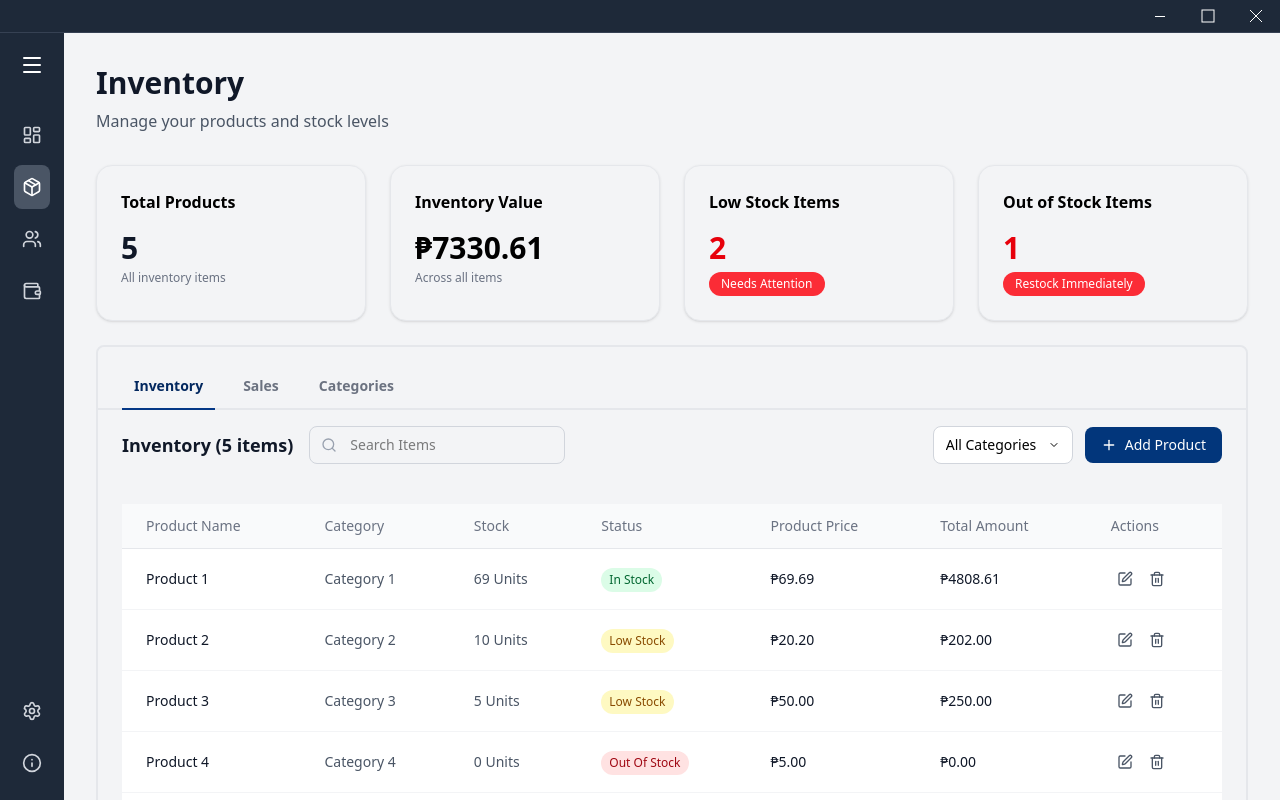
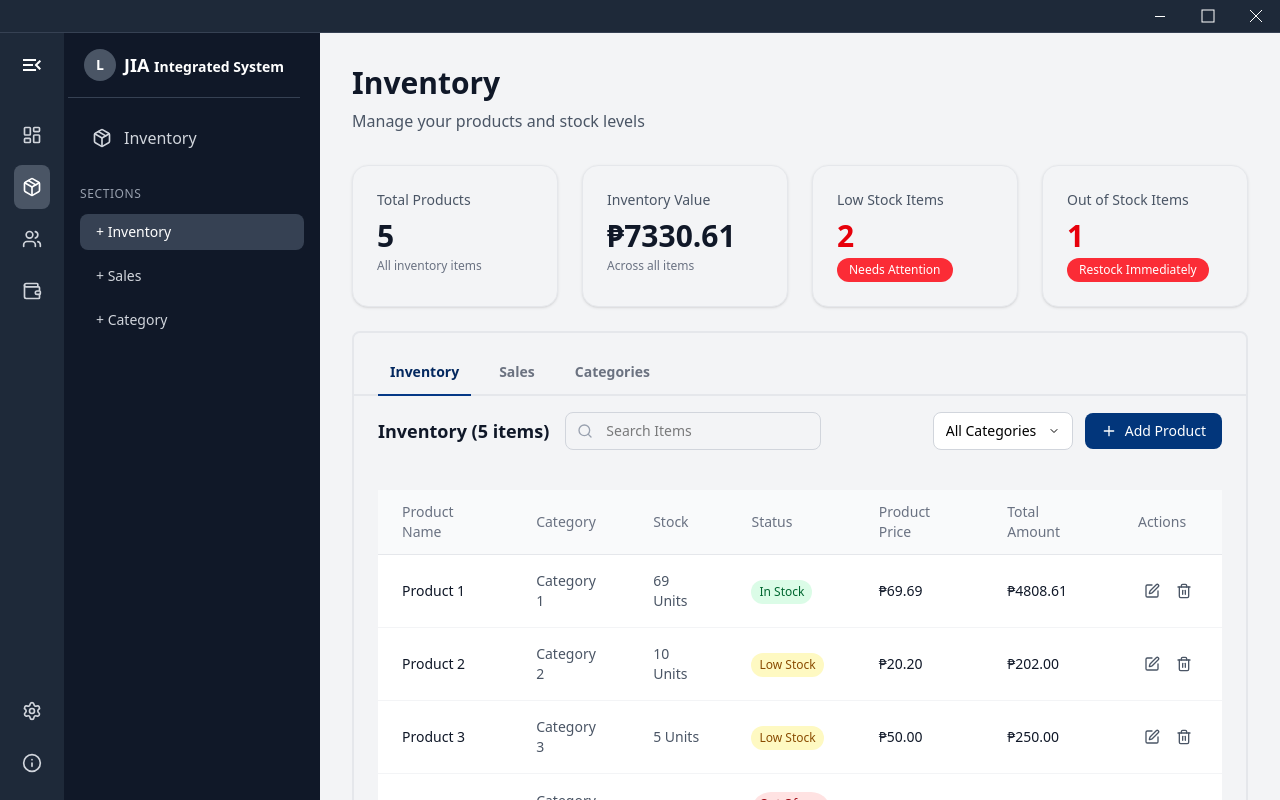
Before and after one commit to 6reenhorn/JIA-Integrated-Management-System, a React (Vite) app: page / in a window 1280 px wide. Both pictures are taken after a click on the button 32 px from the left and 187 px from the top of the page. Built offline with nearby package versions, Linux system fonts and the light colour scheme.

Commit message:
Working Sidebar in Inventory

```diff
--- a/client/src/components/inventory/Elements of Inventory/InventoryStats.tsx
+++ b/client/src/components/inventory/Elements of Inventory/InventoryStats.tsx
@@ -8,48 +8,36 @@ interface InventoryStatsProps {
 const InventoryStats: React.FC<InventoryStatsProps> = ({ stats }) => {
   return (
     <div className="grid grid-cols-1 md:grid-cols-4 gap-6">
-      {/* Total Items */}
+      {/* Total Products */}
       <div className="bg-gray-100 rounded-2xl p-6 shadow-sm border border-gray-200">
-        <div className="flex items-center justify-between mb-4">
-          <h3 className="text-medium font-bold text-black">Total Products</h3>
-        </div>
-        <div className="text-left">
-          <p className="text-3xl font-bold text-gray-900 mb-1">{stats.totalItems}</p>
-          <p className="text-xs text-gray-500">All inventory items</p>
-        </div>
+        <h3 className="text-sm font-medium text-gray-600 mb-2">Total Products</h3>
+        <p className="text-3xl font-bold text-gray-900 mb-1">{stats.totalItems}</p>
+        <p className="text-xs text-gray-500">All inventory items</p>
       </div>
 
       {/* Inventory Value */}
       <div className="bg-gray-100 rounded-2xl p-6 shadow-sm border border-gray-200">
-        <div className="flex items-center justify-between mb-4">
-          <h3 className="text-medium font-bold text-black">Inventory Value</h3>
-        </div>
-        <div className="text-left">
-          <p className="text-3xl font-bold text-black mb-1">₱{(stats.inventoryValue || 0).toFixed(2)}</p>
-          <p className="text-xs text-gray-500">Across all items</p>
-        </div>
+        <h3 className="text-sm font-medium text-gray-600 mb-2">Inventory Value</h3>
+        <p className="text-3xl font-bold text-gray-900 mb-1">₱{(stats.inventoryValue || 0).toFixed(2)}</p>
+        <p className="text-xs text-gray-500">Across all items</p>
       </div>
 
       {/* Low Stock Items */}
       <div className="bg-gray-100 rounded-2xl p-6 shadow-sm border border-gray-200">
-        <div className="flex items-center justify-between mb-4">
-          <h3 className="text-medium font-bold text-black">Low Stock Items</h3>
-        </div>
-        <div className="text-left">
-          <p className="text-3xl font-bold text-red-600 mb-1">{stats.lowStockItems}</p>
-          <p className="inline-block px-3 py-1 text-xs font-medium text-white bg-red-500 rounded-full">
+        <h3 className="text-sm font-medium text-gray-600 mb-2">Low Stock Items</h3>
+        <p className="text-3xl font-bold text-red-600 mb-1">{stats.lowStockItems}</p>
+        <div className="h-6 flex items-end">
+          <span className="inline-block px-3 py-1 text-xs font-medium text-white bg-red-500 rounded-full">
             Needs Attention
-          </p>
+          </span>
         </div>
       </div>
 
       {/* Out of Stock Items */}
       <div className="bg-gray-100 rounded-2xl p-6 shadow-sm border border-gray-200">
-        <div className="flex items-center justify-between mb-4">
-          <h3 className="text-medium font-bold text-black">Out of Stock Items</h3>
-        </div>
-        <div className="text-left">
-          <p className="text-3xl font-bold text-red-600 mb-1">{stats.outOfStockItems}</p>
+        <h3 className="text-sm font-medium text-gray-600 mb-2">Out of Stock Items</h3>
+        <p className="text-3xl font-bold text-red-600 mb-1">{stats.outOfStockItems}</p>
+        <div className="h-6 flex items-end">
           <span className="inline-block px-3 py-1 text-xs font-medium text-white bg-red-500 rounded-full">
             Restock Immediately
           </span>
--- a/client/src/pages/Dashboard.tsx
+++ b/client/src/pages/Dashboard.tsx
@@ -1,4 +1,4 @@
-import React, { useState } from 'react';
+import React, { useState, useEffect } from 'react';
 import Sidebar from '../sidebar/Sidebar';
 import Overview from '../components/dashboard/Overview';
 import Inventory from './Inventory';
@@ -23,6 +23,23 @@ const Dashboard: React.FC = () => {
     section: undefined
   });
 
+  // Sync sidebar with inventory sections
+  useEffect(() => {
+    // Sync sidebar with inventory sections
+    if (currentSection.page === 'inventory' && currentSection.section) {
+      const sectionToSidebarId: Record<string, string> = {
+        'inventory': 'inventory-inventory',
+        'sales': 'inventory-categories',
+        'category': 'inventory-stock-levels'
+      };
+
+      const sidebarId = sectionToSidebarId[currentSection.section];
+      if (sidebarId && activeItem !== sidebarId) {
+        setActiveItem(sidebarId);
+      }
+    }
+  }, [currentSection, activeItem]);
+
   const handleEWalletTabChange = (tab: EWalletTab) => {
     const tabToActiveItem: Record<EWalletTab, string> = {
       'Overview': 'e-wallet',
@@ -46,18 +63,17 @@ const Dashboard: React.FC = () => {
   const handleSidebarItemClick = (itemId: string) => {
     setActiveItem(itemId);
 
-    // Map sidebar section IDs to Inventory component sections
-    const sectionMapping: Record<string, string> = {
-      'inventory-inventory': 'inventory',
-      'inventory-categories': 'sales', // Note: your sidebar has "Sales" but ID is "inventory-categories"
-      'inventory-stock-levels': 'category', // Note: your sidebar has "Category" but ID is "inventory-stock-levels"
-      'employees-attendance': 'attendance'
+    // Enhanced section mapping
+    const sectionMapping: Record<string, {page: string, section: string}> = {
+      'inventory-inventory': { page: 'inventory', section: 'inventory' },
+      'inventory-categories': { page: 'inventory', section: 'sales' },
+      'inventory-stock-levels': { page: 'inventory', section: 'category' },
+      'employees-attendance': { page: 'employees', section: 'attendance' }
     };
 
     // If it's a known section ID, set the current section
     if (sectionMapping[itemId]) {
-      const page = itemId.startsWith('inventory-') ? 'inventory' : itemId.startsWith('employees-') ? 'employees' : itemId;
-      setCurrentSection({ page, section: sectionMapping[itemId] });
+      setCurrentSection(sectionMapping[itemId]);
     } else if (itemId === 'inventory') {
       // If it's the main inventory item, default to inventory section
       setCurrentSection({ page: 'inventory', section: 'inventory' });
@@ -114,15 +130,18 @@ const Dashboard: React.FC = () => {
       />;
     }
 
+    // Handle Inventory sections
+    if (activeItem.startsWith('inventory') || activeItem === 'inventory') {
+      return <Inventory
+        activeSection={currentSection.section || 'inventory'}
+        onSectionChange={(section) => updateCurrentSection('inventory', section)}
+      />;
+    }
+
     // Handle main menu items
     switch (activeItem) {
       case 'dashboard':
         return <Overview />;
-      case 'inventory':
-        return <Inventory
-          activeSection={currentSection.section || 'inventory'}
-          onSectionChange={(section) => updateCurrentSection('inventory', section)}
-        />;
       case 'e-wallet':
         return (
           <EWallet onTabChange={handleEWalletTabChange} />
@@ -261,6 +280,7 @@ const Dashboard: React.FC = () => {
           onItemClick={handleSidebarItemClick}
           isCollapsed={isSidebarCollapsed}
           onToggle={() => setIsSidebarCollapsed(!isSidebarCollapsed)}
+          currentSection={currentSection.section}
         />
         <main className="flex-1 overflow-y-auto">
           <div className="p-8">
--- a/client/src/sidebar/Sidebar.tsx
+++ b/client/src/sidebar/Sidebar.tsx
@@ -1,4 +1,4 @@
-import React, { useState } from 'react';
+import React, { useState, useEffect } from 'react';
 import { LayoutDashboard, Package, Users, Wallet, Settings, Info, Menu } from 'lucide-react';
 
 export interface MenuItem {
@@ -13,11 +13,34 @@ export interface SidebarProps {
   onItemClick: (itemId: string) => void;
   isCollapsed: boolean;
   onToggle: () => void;
+  currentSection?: string;
 }
 
-const Sidebar: React.FC<SidebarProps> = ({ activeItem, onItemClick, onToggle }) => {
+const Sidebar: React.FC<SidebarProps> = ({ activeItem, onItemClick, onToggle, currentSection }) => {
   const [expanded, setExpanded] = useState<string | null>(null);
   const [hoveredItem, setHoveredItem] = useState<string | null>(null);
+
+  // Initialize expanded state based on activeItem
+  useEffect(() => {
+    if (activeItem && !expanded) {
+      // Determine which main item should be expanded based on activeItem
+      if (activeItem.startsWith('inventory')) {
+        setExpanded('inventory');
+      } else if (activeItem.startsWith('employees')) {
+        setExpanded('employees');
+      } else if (activeItem.startsWith('e-wallet')) {
+        setExpanded('e-wallet');
+      } else if (activeItem.startsWith('dashboard')) {
+        setExpanded('dashboard');
+      } else if (activeItem.startsWith('settings')) {
+        setExpanded('settings');
+      } else if (activeItem.startsWith('about')) {
+        setExpanded('about');
+      } else {
+        setExpanded(activeItem);
+      }
+    }
+  }, [activeItem, expanded]);
 
   const mainMenuItems: MenuItem[] = [
     { id: 'dashboard', label: 'Dashboard', icon: <LayoutDashboard size={20} />, category: 'Main Menu' },
@@ -38,7 +61,7 @@ const Sidebar: React.FC<SidebarProps> = ({ activeItem, onItemClick, onToggle })
     { id: 'e-wallet-juanpay', label: 'JuanPay' },
   ];
 
-  // Hardcoded sections for other menu items (for future implementation)
+  // Hardcoded sections for other menu items
   const getSections = (itemId: string) => {
     switch (itemId) {
       case 'dashboard':
@@ -79,7 +102,7 @@ const Sidebar: React.FC<SidebarProps> = ({ activeItem, onItemClick, onToggle })
     }
   };
 
-  // Checker
+  // Checker functions
   const isEWalletSection = (sectionId: string) => {
     return sectionId.startsWith('e-wallet-');
   };
@@ -88,8 +111,47 @@ const Sidebar: React.FC<SidebarProps> = ({ activeItem, onItemClick, onToggle })
     return sectionId.startsWith('employees-');
   };
 
-  // Check if item is currently active (including sub-sections)
+  const isInventorySection = (sectionId: string) => {
+    return sectionId.startsWith('inventory-');
+  };
+
+  // Function to check if a section is actually implemented/functional
+  const isSectionFunctional = (sectionId: string) => {
+    // E-Wallet sections are functional
+    if (isEWalletSection(sectionId)) return true;
+
+    // Employee sections are functional
+    if (isEmployeeSection(sectionId)) return true;
+
+    // Inventory sections are functional
+    if (isInventorySection(sectionId)) return true;
+
+    // Dashboard main section is functional
+    if (sectionId === 'dashboard') return true;
+
+    // Settings and About main sections are functional
+    if (sectionId === 'settings' || sectionId === 'about') return true;
+
+    // All other sections are not implemented yet
+    return false;
+  };
+
+  // Enhanced function to check if item is active (including sub-sections and current section)
   const isItemActive = (itemId: string) => {
+    // If we're in inventory and have a current section, map it to sidebar IDs
+    if (activeItem === 'inventory' && currentSection) {
+      const sectionMapping: Record<string, string> = {
+        'inventory': 'inventory-inventory',
+        'sales': 'inventory-categories',
+        'category': 'inventory-stock-levels'
+      };
+
+      const mappedSectionId = sectionMapping[currentSection];
+      if (mappedSectionId && itemId === mappedSectionId) {
+        return true;
+      }
+    }
+
     return activeItem === itemId || activeItem.startsWith(itemId + '-');
   };
 
@@ -103,9 +165,12 @@ const Sidebar: React.FC<SidebarProps> = ({ activeItem, onItemClick, onToggle })
           onMouseEnter={() => setHoveredItem(item.id)}
           onMouseLeave={() => setHoveredItem(null)}
           onClick={() => {
-            onItemClick(item.id);
-            if (expanded) {
+            // Toggle expansion or set to current item
+            if (expanded === item.id) {
+              setExpanded(null);
+            } else {
               setExpanded(item.id);
+              onItemClick(item.id);
             }
           }}
           className={`w-full flex items-center justify-center gap-3 py-3 px-2 text-left rounded-lg transition-all duration-200 hover:bg-gray-600 ${
@@ -136,11 +201,16 @@ const Sidebar: React.FC<SidebarProps> = ({ activeItem, onItemClick, onToggle })
     const item = [...mainMenuItems, ...supportItems].find(i => i.id === itemId);
     const sections = getSections(itemId);
 
+    if (!item) return null;
+
     return (
       <div className="bg-gray-900 text-white h-full flex flex-col shadow-lg overflow-hidden">
         <div className='flex pl-1'>
           <div className="flex justify-start items-center gap-2 p-4 border-b border-gray-700 flex-shrink-0">
-            <div className="w-8 h-8 bg-gray-600 rounded-full flex items-center justify-center hover:bg-gray-500 transition-colors duration-200 mx-auto" onClick={() => setExpanded(null)} style={{ cursor: 'pointer' }}>
+            <div
+              className="w-8 h-8 bg-gray-600 rounded-full flex items-center justify-center hover:bg-gray-500 transition-colors duration-200 mx-auto cursor-pointer"
+              onClick={() => setExpanded(null)}
+            >
               <span className="text-sm font-bold">L</span>
             </div>
             <span className="font-bold text-lg whitespace-nowrap">JIA <span className="text-sm">Integrated System</span></span>
@@ -150,13 +220,16 @@ const Sidebar: React.FC<SidebarProps> = ({ activeItem, onItemClick, onToggle })
           {/* Show the selected item */}
           <div className="mb-6">
             <button
-              onClick={() => onItemClick(itemId)}
+              onClick={() => {
+                onItemClick(itemId);
+                setExpanded(itemId);
+              }}
               className={`w-full flex items-center gap-3 py-3 px-3 text-left rounded-lg transition-all duration-200 ${
                 activeItem === itemId ? 'bg-gray-700 text-white' : 'text-gray-300 hover:bg-gray-700'
               }`}
             >
-              <span className="flex-shrink-0">{item?.icon}</span>
-              <span className="font-medium whitespace-nowrap">{item?.label}</span>
+              <span className="flex-shrink-0">{item.icon}</span>
+              <span className="font-medium whitespace-nowrap">{item.label}</span>
             </button>
           </div>
 
@@ -169,20 +242,18 @@ const Sidebar: React.FC<SidebarProps> = ({ activeItem, onItemClick, onToggle })
                   <li key={section.id}>
                     <button
                       onClick={() => {
-                        // For E-Wallet and Employee sections, handle them functionally
-                        if (isEWalletSection(section.id) || isEmployeeSection(section.id)) {
+                        // For functional sections, handle them properly
+                        if (isSectionFunctional(section.id)) {
                           onItemClick(section.id);
-                        } else {
-                          // For other sections, keep them as placeholders for now
-                          console.log('Section not implemented yet:', section.id);
+                          setExpanded(itemId); // Keep the parent expanded
                         }
                       }}
-                      className={`w-full flex items-center gap-3 py-2 px-4 text-left rounded-lg transition-all duration-200 hover:bg-gray-700 text-sm ${
-                        activeItem === section.id ? 'bg-gray-700 text-white' : 'text-gray-300'
-                      } ${(isEWalletSection(section.id) || isEmployeeSection(section.id)) ? 'cursor-pointer' : 'cursor-default opacity-75'}`}
+                      className={`w-full flex items-center gap-3 py-2 px-4 text-left rounded-lg transition-all duration-200 text-sm ${
+                        isItemActive(section.id) ? 'bg-gray-700 text-white' : 'text-gray-300'
+                      } ${isSectionFunctional(section.id) ? 'hover:bg-gray-700 cursor-pointer' : 'cursor-default opacity-60'}`}
                     >
                       <span className="whitespace-nowrap">+ {section.label}</span>
-                      {!(isEWalletSection(section.id) || isEmployeeSection(section.id)) && (
+                      {!isSectionFunctional(section.id) && (
                         <span className="text-xs text-gray-500 ml-auto">(Soon)</span>
                       )}
                     </button>
@@ -200,13 +271,25 @@ const Sidebar: React.FC<SidebarProps> = ({ activeItem, onItemClick, onToggle })
     <div className="relative flex h-screen">
       {/* Collapsed sidebar with icons only */}
       <div className="bg-gray-800 text-white w-16 min-h-screen flex flex-col py-4 space-y-2 flex-shrink-0">
-        <div className="w-8 h-8 flex items-center justify-center mb-4 rounded-lg transition-colors duration-200 mx-auto" onClick={() => {
-          if (expanded) {
-            setExpanded(null);
-          } else {
-            setExpanded(activeItem || 'dashboard');
-          }
-        }} style={{ cursor: 'pointer' }}>
+        <div
+          className="w-8 h-8 flex items-center justify-center mb-4 rounded-lg transition-colors duration-200 mx-auto cursor-pointer"
+          onClick={() => {
+            if (expanded) {
+              setExpanded(null);
+            } else {
+              // Expand based on current active item
+              if (activeItem.startsWith('inventory')) {
+                setExpanded('inventory');
+              } else if (activeItem.startsWith('employees')) {
+                setExpanded('employees');
+              } else if (activeItem.startsWith('e-wallet')) {
+                setExpanded('e-wallet');
+              } else {
+                setExpanded(activeItem || 'dashboard');
+              }
+            }
+          }}
+        >
           {expanded ? (
             <svg version="1.1" xmlns="http://www.w3.org/2000/svg" width="24" height="24" viewBox="0 0 512 512">
               <path d="M0 0 C91.74 0 183.48 0 278 0 C278 14.19 278 28.38 278 43 C186.26 43 94.52 43 0 43 C0 28.81 0 14.62 0 0 Z " fill="currentColor" transform="translate(64,341)"/>
```
Also changed, not shown: client/src/pages/Inventory.tsx (+4 -5 lines).
